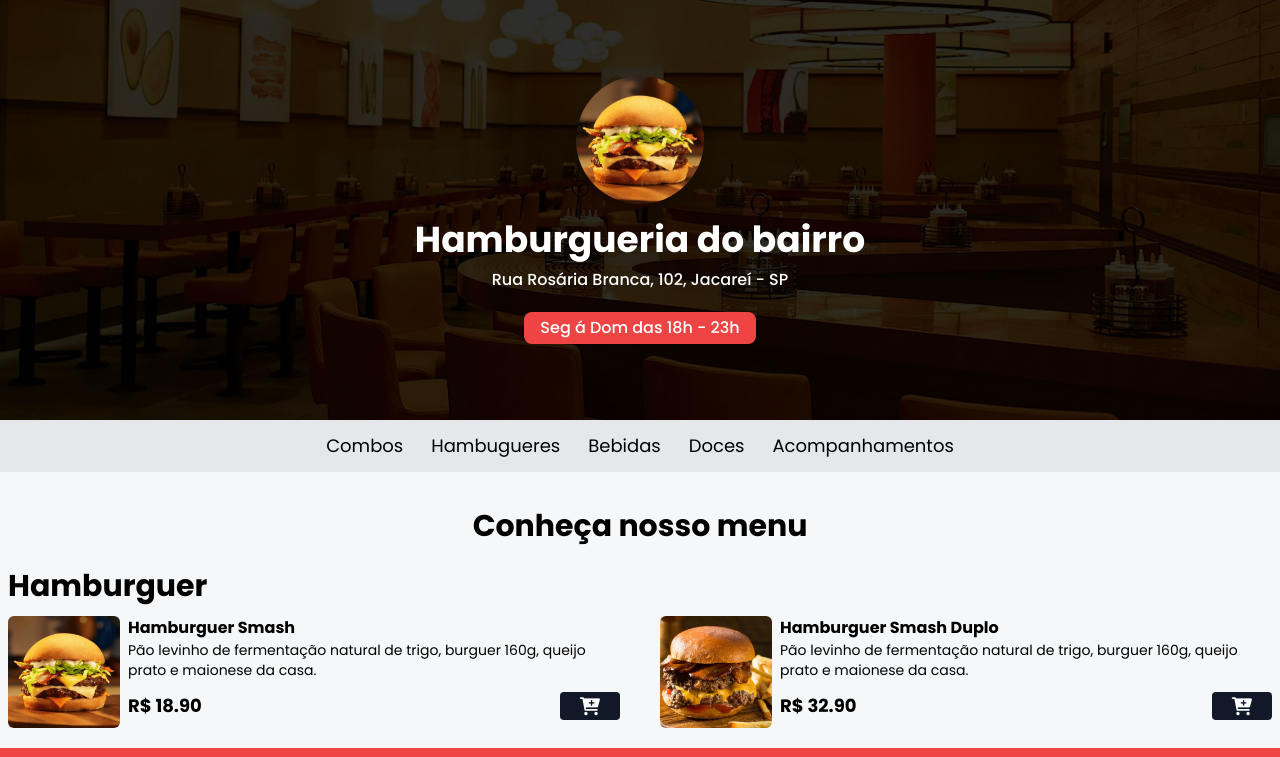
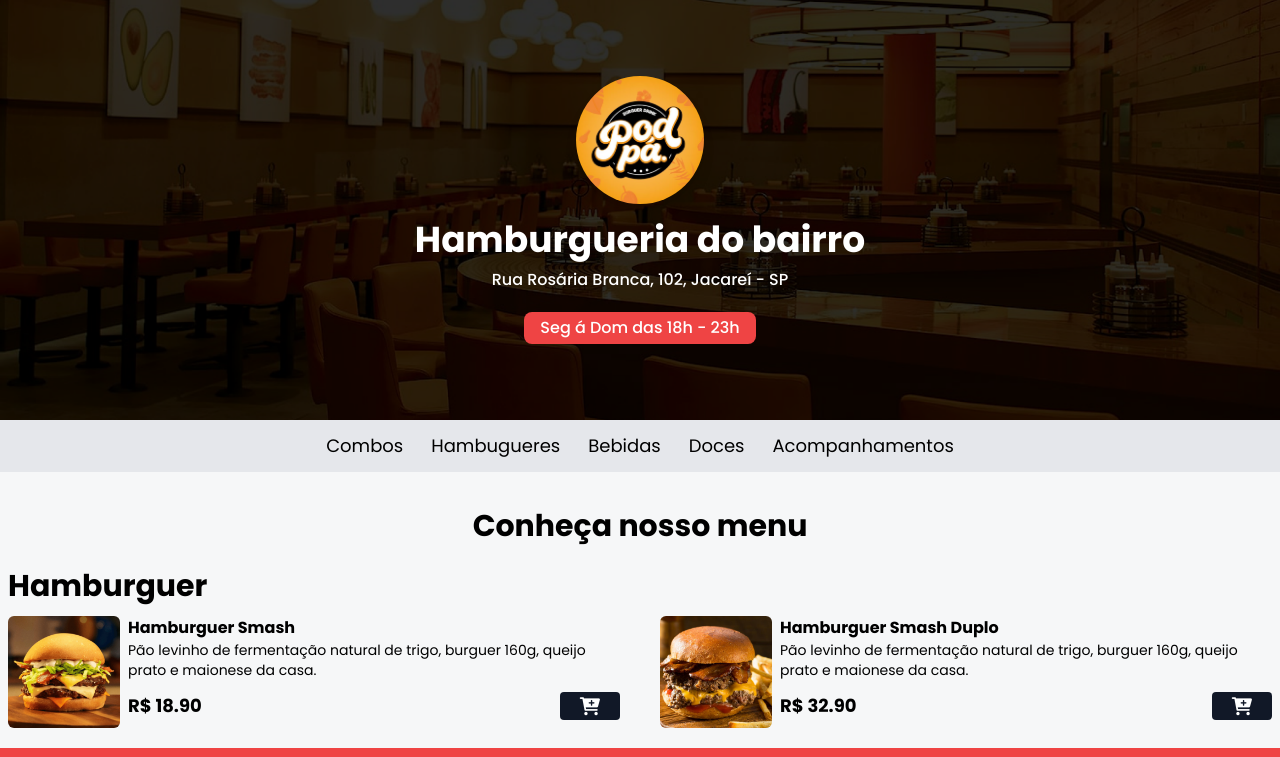
Before and after one commit to GabrielCiloe/PodPa, a website: page index.html in a window 1280 px wide. Shown: the top 757 px of the page. Drawn offline with Linux system fonts and the light colour scheme.

Commit message:
Inserindo a logo do podpa
Inserindo a logo do podpa

```diff
--- a/index.html
+++ b/index.html
@@ -24,7 +24,7 @@
     <header class="w-full h-[420px] bg-zinc-900 bg-home bg-cover bg-center">
       <div class="w-full h-full flex flex-col justify-center items-center">
         <img
-          src="./assets/hamb-1.png"
+          src="./assets/logo-podpa.png"
           alt="Logo hambugureria"
           class="w-32 h-32 rounded-full shadow-lg hover:scale-110 duration-200"
         />
```
Also changed, not shown: assets/logo-podpa.png (added).
